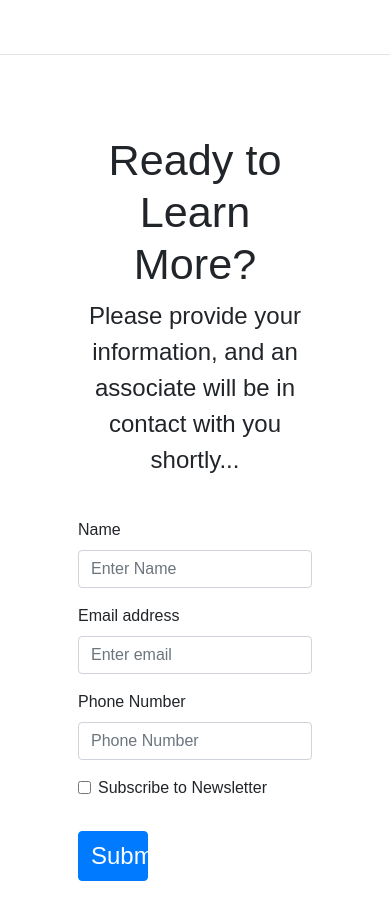
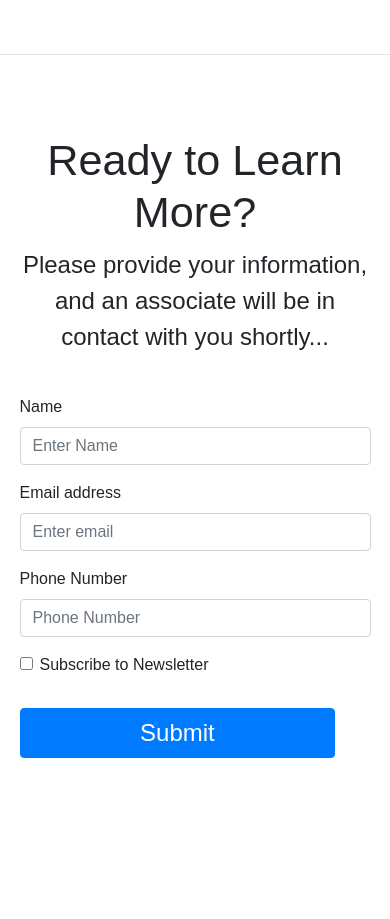
Before and after one commit to rcereghini/operation-independence, a React (Create React App) app: page / in a window 390 px wide. Shown: the part 2923-3842 px from the top of the page. After the commit the page ends 3736 px from the top, so only its background shows below. Built offline with nearby package versions, Linux system fonts and the light colour scheme.

Commit message:
Home Form Responsiveness

```diff
--- a/src/styles/homeForm.css
+++ b/src/styles/homeForm.css
@@ -16,3 +16,36 @@
 .homeFormTextWrap{
   text-align:center;
 }
+
+/* Small devices (portrait tablets and large phones, 600px and up) */
+
+
+
+/* Medium devices (landscape tablets, 768px and up) */
+@media only screen and (max-width: 768px) {
+  .formWrap{
+    width:90%;
+  }
+
+  .formSubmitButton{
+    width:90%;
+  }
+
+}
+/* Extra small devices (phones, 600px and down) */
+@media only screen and (max-width: 576px) {
+.carouselImage{
+  height:225px;
+}
+
+}
+/* Large devices (laptops/desktops, 992px and up) */
+@media only screen and (min-width: 992px) {
+
+}
+
+/* Extra large devices (large laptops and desktops, 1200px and up) */
+@media only screen and (min-width: 1200px) {
+
+
+}
```
